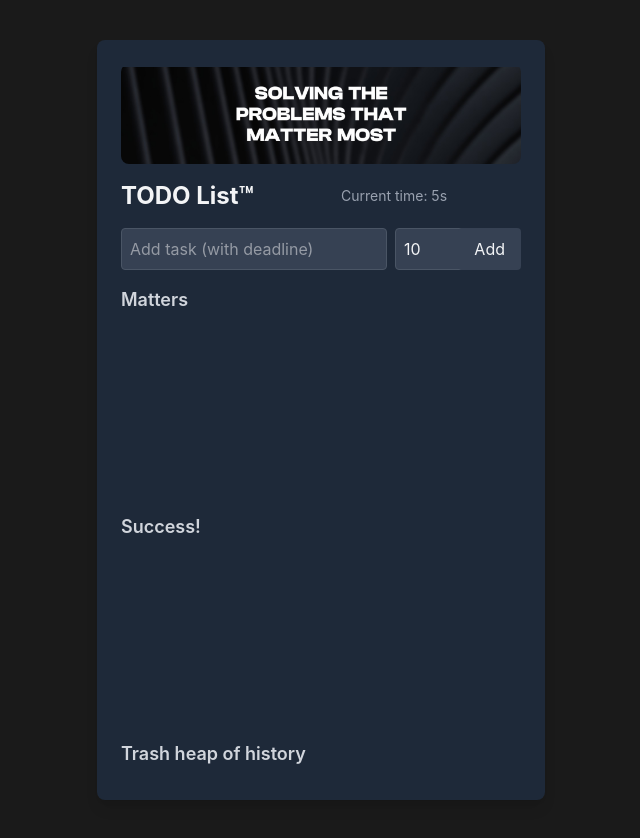
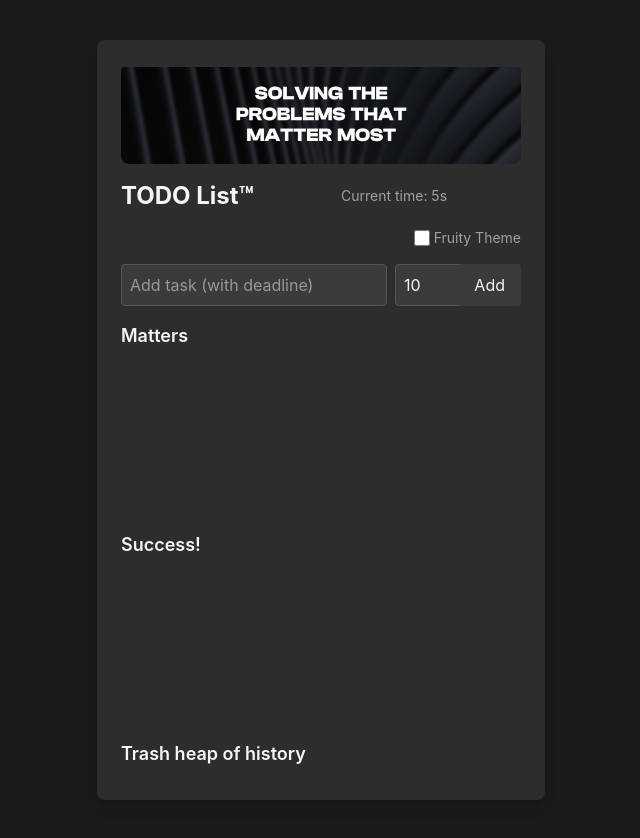
Before and after one commit to aholland/todo-that-matters, a SvelteKit app: page / in a window 1280 px wide. Shown: the whole page, without its empty margins (319-959 px from the left). Built offline with nearby package versions, Linux system fonts and the light colour scheme.

Commit message:
Add a "fruity" theme

```diff
--- /dev/null
+++ b/src/lib/styles/themes.css
@@ -0,0 +1,27 @@
+/* Default (Dark) Theme */
+:root {
+    --background: #1a1a1a; /* Dark grey background */
+    --container-bg: #2d2d2d; /* Darker grey container */
+    --item-bg: #3b3b3b; /* Slightly lighter grey for items */
+    --text-primary: #f5f5f5; /* White primary text */
+    --text-secondary: #a0a0a0; /* Light grey secondary text */
+    --border: #555555; /* Medium grey border */
+    --button-bg: #4b4b4b; /* Dark grey button */
+    --button-bg-hover: #666666; /* Lighter grey on hover */
+    --button-bg-disabled: #3b3b3b; /* Dark grey when disabled */
+    --accent: #888888; /* Grey accent for checkboxes */
+}
+
+/* Fruity Theme (Playful) */
+:root.fruity-theme {
+    --background: #ffeb99; /* Bright mango yellow background */
+    --container-bg: #f0f4c3; /* Light lime container */
+    --item-bg: #b2ebf2; /* Playful cyan for items */
+    --text-primary: #d32f2f; /* Bold cherry red primary text */
+    --text-secondary: #7b1fa2; /* Deep grape purple secondary text */
+    --border: #ff6d00; /* Zesty orange border */
+    --button-bg: #76ff03; /* Vibrant lime green button */
+    --button-bg-hover: #9cff57; /* Brighter lime on hover */
+    --button-bg-disabled: #ccff90; /* Pale lime when disabled */
+    --accent: #ff4081; /* Berry pink accent for checkboxes */
+}
--- a/src/routes/+page.svelte
+++ b/src/routes/+page.svelte
@@ -2,16 +2,28 @@
   import {secondsSinceEpoch} from '$lib/stores/clock';
   import {get} from 'svelte/store';
   import {Todo} from '$lib/todo';
+  import '../lib/styles/themes.css';
 
   let todos = $state<Todo[]>([]);
   let newTodo = $state('');
   let newDeadlineInput = $state(0);
   let isManualDeadline = $state(false);
+  let isFruityTheme = $state(false); /* Theme toggle state */
 
   let startSeconds = get(secondsSinceEpoch);
   let now = $derived($secondsSinceEpoch - startSeconds);
   let defaultDeadline = $derived((Math.round((now-3) / 10) * 10)+10);
   let newDeadline = $derived(isManualDeadline ? newDeadlineInput : defaultDeadline);
+
+  /* Update html class when theme changes */
+  $effect(() => {
+    console.log('Toggling theme to:', isFruityTheme ? 'fruity' : 'dark');
+    if (isFruityTheme) {
+      document.documentElement.classList.add('fruity-theme');
+    } else {
+      document.documentElement.classList.remove('fruity-theme');
+    }
+  });
 
   function addTodo(event: Event) {
     event.preventDefault();
@@ -64,61 +76,72 @@
 
 <style>
     :global(html), :global(body) {
-        background-color: #1a1a1a; /* Dark grey background */
+        background-color: var(--background);
         margin: 0;
         padding: 0;
         height: 100%;
     }
 </style>
 
-<div class="max-w-md mx-auto mt-10 p-6 bg-gray-800 rounded-lg shadow-lg flex flex-col min-h-[calc(100vh-2.5rem)] mb-10">
+<div class="max-w-md mx-auto mt-10 p-6 rounded-lg shadow-lg flex flex-col min-h-[calc(100vh-2.5rem)] mb-10" style="background-color: var(--container-bg);">
     <img src="/matta-baby.png" alt="Solving the problems that matter most ™" class="mb-4 mx-auto rounded-lg" style="clip-path: inset(3px 0 0 0);"/>
-    <h1 class="text-2xl font-bold text-gray-100 mb-4 flex justify-between items-center">
+    <h1 class="text-2xl font-bold mb-4 flex justify-between items-center" style="color: var(--text-primary);">
         TODO List™
-        <span class="text-sm font-normal text-gray-400 min-w-[180px]">Current time: {now}s</span>
+        <span class="text-sm font-normal min-w-[180px]" style="color: var(--text-secondary);">Current time: {now}s</span>
     </h1>
-    <form onsubmit={addTodo} class="flex flex-wrap gap-2 mb-4">
+    <div class="flex justify-end mb-4">
+        <label class="flex items-center gap-1 text-sm" style="color: var(--text-secondary);">
+            <input type="checkbox" bind:checked={isFruityTheme} class="h-4 w-4" style="accent-color: var(--accent);"/>
+            Fruity Theme
+        </label>
+    </div>
+    <form on:submit={addTodo} class="flex flex-wrap gap-2 mb-4">
         <div class="flex flex-1 gap-2 min-w-0">
             <input type="text" bind:value={newTodo} placeholder="Add task (with deadline)"
-                   class="flex-1 p-2 border border-gray-600 bg-gray-700 text-gray-100 rounded focus:outline-none focus:ring-2 focus:ring-gray-400"/>
+                   class="flex-1 p-2 border rounded focus:outline-none focus:ring-2" style="border-color: var(--border); background-color: var(--item-bg); color: var(--text-primary); --tw-ring-color: var(--accent);"/>
             <input
                     type="number"
                     bind:value={newDeadlineInput}
                     placeholder="Deadline (seconds)"
-                    class="w-24 p-2 border border-gray-600 bg-gray-700 text-gray-100 rounded focus:outline-none focus:ring-2 focus:ring-gray-400"
+                    class="w-24 p-2 border rounded focus:outline-none focus:ring-2" style="border-color: var(--border); background-color: var(--item-bg); color: var(--text-primary); --tw-ring-color: var(--accent);"
                     step="10"
-                    onfocus={onFocus}
-                    onblur={onBlur}
+                    on:focus={onFocus}
+                    on:blur={onBlur}
             />
         </div>
         <div class="flex md:w-auto w-full md:justify-start justify-end">
             <button type="submit"
-                    class="{newTodo.trim() ? 'bg-gray-600 hover:bg-gray-500' : 'bg-gray-700 hover:bg-gray-600'} px-4 py-2 text-gray-100 rounded"
+                    class="{newTodo.trim() ? 'hover:bg-[var(--button-bg-hover)]' : 'hover:bg-[var(--button-bg)]'} px-4 py-2 rounded"
+                    style="background-color: {newTodo.trim() ? 'var(--button-bg)' : 'var(--button-bg-disabled)'}; color: var(--text-primary);"
                     disabled={!newTodo.trim()}>Add
             </button>
         </div>
     </form>
     {#snippet TodoItem(todo: Todo)}
-        <li class="relative p-3 bg-gray-700 rounded-sm mb-2 shadow-sm list-none">
-            <button class="absolute top-1 right-2 text-gray-400 hover:text-gray-300 text-lg font-bold leading-none"
-                    onclick={() => removeTodo(todo.id)}>×
+        <li class="relative p-3 rounded-sm mb-2 shadow-sm list-none" style="background-color: var(--item-bg);">
+            <button class="absolute top-1 right-2 text-lg font-bold leading-none"
+                    style="color: var(--text-secondary);"
+                    on:mouseover={(e) => e.currentTarget.style.color = 'var(--text-primary)'}
+                    on:mouseout={(e) => e.currentTarget.style.color = 'var(--text-secondary)'}
+                    on:click={() => removeTodo(todo.id)}>×
             </button>
             <div class="flex flex-col gap-1">
-                <span class="text-gray-100 font-medium">{todo.text}</span>
-                <label class="flex items-center gap-1 text-sm text-gray-400">
+                <span class="font-medium" style="color: var(--text-primary);">{todo.text}</span>
+                <label class="flex items-center gap-1 text-sm" style="color: var(--text-secondary);">
                     <input
                             type="checkbox"
                             checked={todo.matters}
-                            class="h-4 w-4 accent-gray-400"
+                            class="h-4 w-4"
+                            style="accent-color: var(--accent);"
                             disabled={(!!todo.completed) || !!todo.missedDeadline}
-                            onchange={(e) => {
+                            on:change={(e) => {
                         todo.matters = e.target.checked;
                         todos = [...todos];
                       }}
                     />
                     Matters
                 </label>
-                <div class="flex gap-4 text-sm text-gray-400">
+                <div class="flex gap-4 text-sm" style="color: var(--text-secondary);">
                     <span>Expiry: {todo.deadline} sec</span>
                     {#if todo.completed}
                     <span>
@@ -137,13 +160,14 @@
                 </div>
             </div>
             <div class="absolute bottom-3 right-3 {todo.completed ? 'hidden sm:block' : 'block'}">
-                <label class="flex items-center gap-1 text-sm text-gray-400">
+                <label class="flex items-center gap-1 text-sm" style="color: var(--text-secondary);">
                     <input
                             type="checkbox"
                             checked={!!todo.completed}
-                            class="h-4 w-4 accent-gray-400"
+                            class="h-4 w-4"
+                            style="accent-color: var(--accent);"
                             disabled={todo.missedDeadline}
-                            onchange={() => {
+                            on:change={() => {
                         todo.markDone(now);
                         todos = [...todos];
                       }}
@@ -155,7 +179,7 @@
     {/snippet}
 
     <div class="flex-1 flex flex-col">
-        <h2 class="text-lg font-semibold text-gray-300 mb-2">Matters</h2>
+        <h2 class="text-lg font-semibold mb-2" style="color: var(--text-primary);">Matters</h2>
         {#each mattersTodos as todo (todo.id)}
             <div>
                 {@render TodoItem(todo)}
@@ -164,7 +188,7 @@
 
         <div class="flex-1"></div>
 
-        <h2 class="text-lg font-semibold text-gray-300 mb-2">Success!</h2>
+        <h2 class="text-lg font-semibold mb-2" style="color: var(--text-primary);">Success!</h2>
         {#each successTodos as todo (todo.id)}
             <div>
                 {@render TodoItem(todo)}
@@ -173,7 +197,7 @@
 
         <div class="flex-1"></div>
 
-        <h2 class="text-lg font-semibold text-gray-300 mb-2">Trash heap of history</h2>
+        <h2 class="text-lg font-semibold mb-2" style="color: var(--text-primary);">Trash heap of history</h2>
         {#each trashTodos as todo (todo.id)}
             <div>
                 {@render TodoItem(todo)}
```
